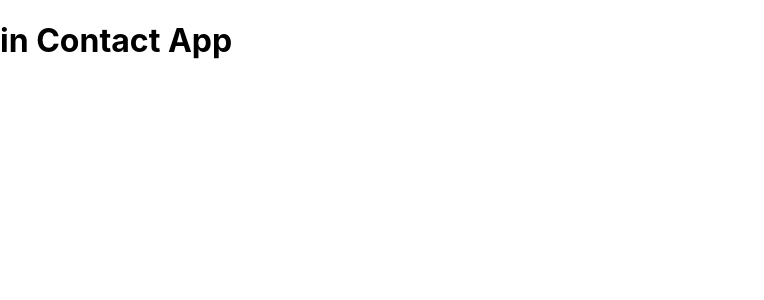
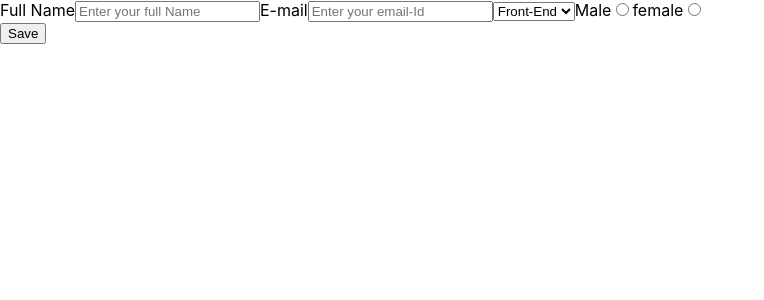
Before and after one commit to rifaq-ahmer/practice-contacts-app, a React (Create React App) app: page /contact in a window 1280 px wide. Shown: the top 300 px of the page, without its empty margins (0-764 px from the left). Built offline with nearby package versions, Linux system fonts and the light colour scheme.

Commit message:
completed-form

```diff
--- a/src/components/Contact.jsx
+++ b/src/components/Contact.jsx
@@ -1,10 +1,75 @@
-import React from "react";
+import React, { useState } from "react";
 
 const Contact = () => {
+	const [name, setName] = useState("");
+	const [email, setEmail] = useState("");
+	const [dropdown, setDropdown] = useState("");
+	const [radio, setRadio] = useState("");
+
 	return (
-		<div>
-			<h1>in Contact App</h1>
-		</div>
+		<>
+			<div>
+				<label htmlFor="name">Full Name</label>
+				<input
+					type="text"
+					name="name"
+					placeholder="Enter your full Name "
+					value={name}
+					onChange={(e) => {
+						setName(e.target.value);
+					}}
+					required
+				/>
+				<label htmlFor="email">E-mail</label>
+				<input
+					type="email"
+					name="email"
+					placeholder="Enter your email-Id "
+					value={email}
+					onChange={(e) => {
+						setEmail(e.target.value);
+					}}
+					required
+				/>
+
+				<select
+					name="dropdown"
+					id="dropdown"
+					value={dropdown}
+					onChange={(e) => {
+						setDropdown(e.target.value);
+					}}
+				>
+					<option value="Front-End">Front-End</option>
+					<option value="Back-End">Back-End</option>
+					<option value="Full-Stack">Full-Stack</option>
+				</select>
+
+				<label htmlFor="Male">Male</label>
+				<input
+					name="Male"
+					type="radio"
+					checked={radio === "Male"}
+					value="Male"
+					onChange={(e) => {
+						setRadio(e.target.value);
+					}}
+				/>
+
+				<label htmlFor="Female">female</label>
+				<input
+					name="Female"
+					type="radio"
+					checked={radio === "Female"}
+					value="Female"
+					onChange={(e) => {
+						setRadio(e.target.value);
+					}}
+				/>
+			</div>
+
+			<button>Save</button>
+		</>
 	);
 };
 
```
